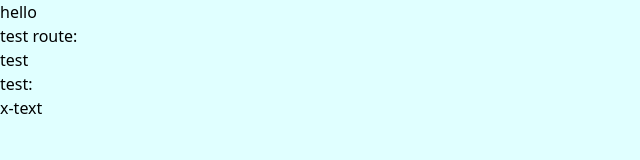
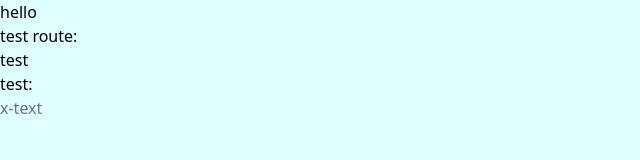
Before and after one commit to tt5/nginx-demo, a website built with Vite: page app/index.html in a window 1280 px wide. Shown: the full height of the page, 0-640 px from the left. Built offline with nearby package versions, Linux system fonts and the light colour scheme; some packages are replaced by stand-ins of ours.

```diff
--- a/app/index.html
+++ b/app/index.html
@@ -10,6 +10,6 @@
   <h2>test route:</h2>
   <p><a href="https://test.default.hello123.tk">test</a></p>
   <h2>test:</h2>
-  <div x-data="{ message: 'x-text' }" x-text="message"></div>
+  <div class="text-gray-500" x-data="{ message: 'x-text' }" x-text="message"></div>
 </body>
 </html>
```
